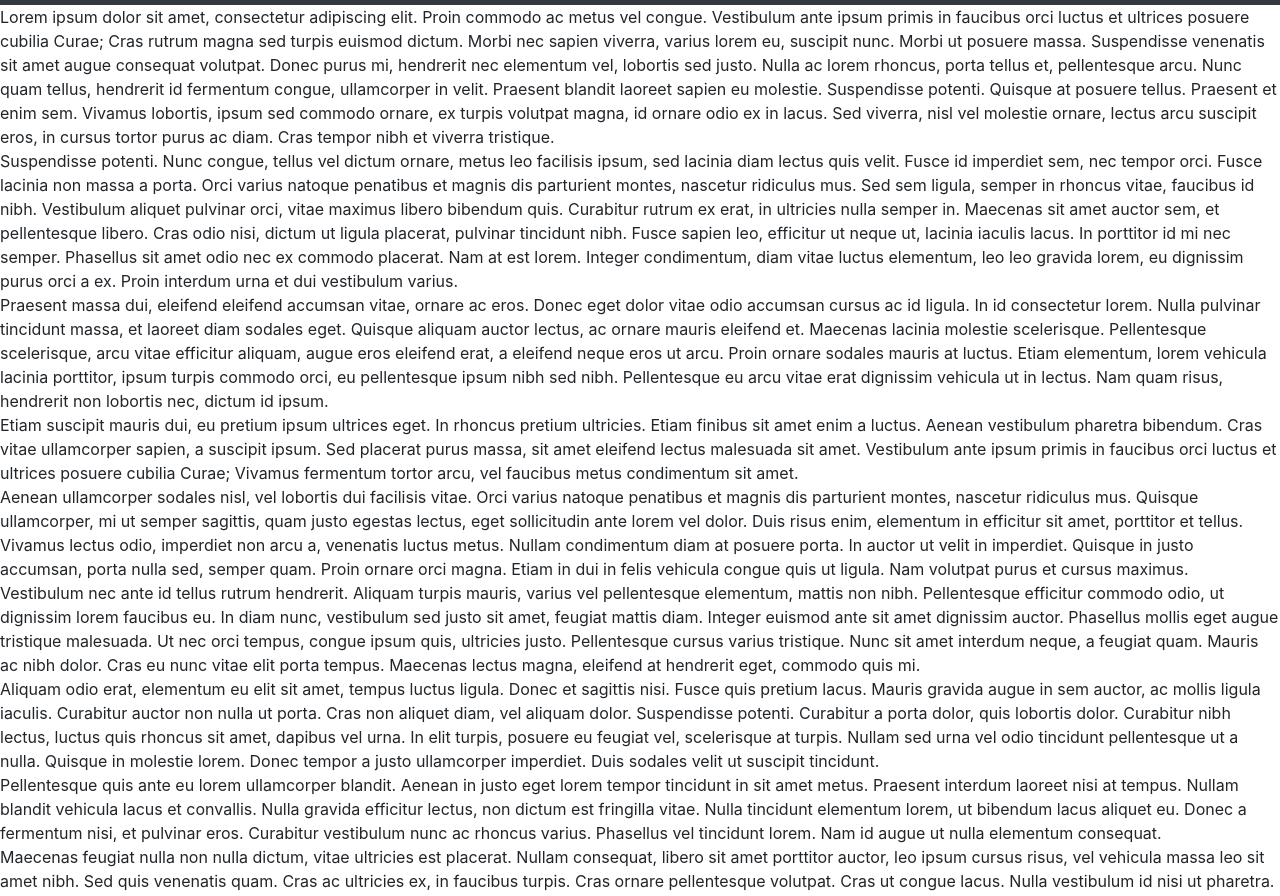
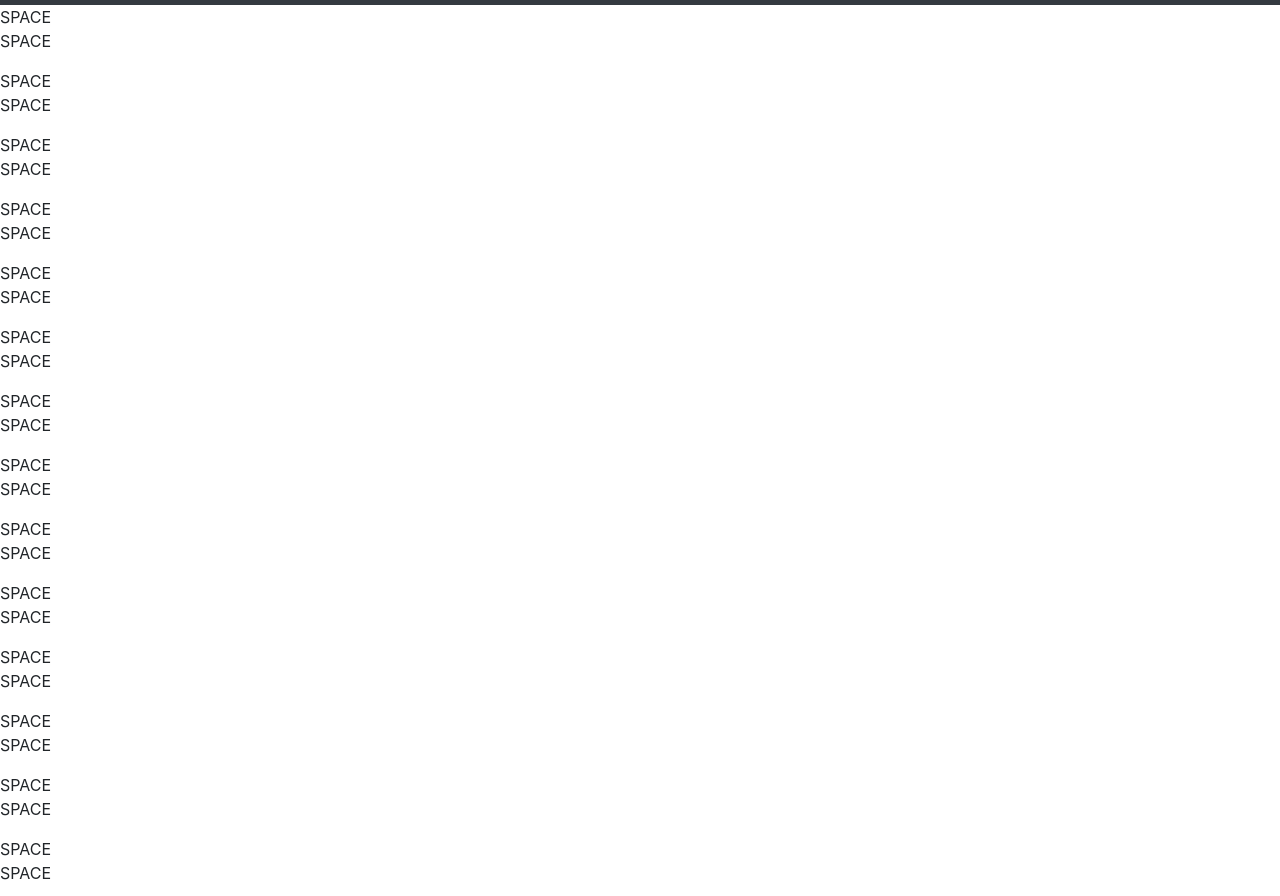
Before and after one commit to mikecl1041/mikecl1041.github.io, a plain HTML site: page index.html in a window 1280 px wide. Shown: the part 51-947 px from the top of the page. Drawn offline with nearby package versions, Linux system fonts and the light colour scheme.

Commit message:
Sall Update

```diff
--- a/index.html
+++ b/index.html
@@ -20,27 +20,123 @@
 </nav>
 
 <p>
-  Lorem ipsum dolor sit amet, consectetur adipiscing elit. Proin commodo ac metus vel congue. Vestibulum ante ipsum primis in faucibus orci luctus et ultrices posuere cubilia Curae; Cras rutrum magna sed turpis euismod dictum. Morbi nec sapien viverra, varius lorem eu, suscipit nunc. Morbi ut posuere massa. Suspendisse venenatis sit amet augue consequat volutpat. Donec purus mi, hendrerit nec elementum vel, lobortis sed justo. Nulla ac lorem rhoncus, porta tellus et, pellentesque arcu. Nunc quam tellus, hendrerit id fermentum congue, ullamcorper in velit. Praesent blandit laoreet sapien eu molestie. Suspendisse potenti. Quisque at posuere tellus. Praesent et enim sem. Vivamus lobortis, ipsum sed commodo ornare, ex turpis volutpat magna, id ornare odio ex in lacus. Sed viverra, nisl vel molestie ornare, lectus arcu suscipit eros, in cursus tortor purus ac diam. Cras tempor nibh et viverra tristique.<br>
-
-Suspendisse potenti. Nunc congue, tellus vel dictum ornare, metus leo facilisis ipsum, sed lacinia diam lectus quis velit. Fusce id imperdiet sem, nec tempor orci. Fusce lacinia non massa a porta. Orci varius natoque penatibus et magnis dis parturient montes, nascetur ridiculus mus. Sed sem ligula, semper in rhoncus vitae, faucibus id nibh. Vestibulum aliquet pulvinar orci, vitae maximus libero bibendum quis. Curabitur rutrum ex erat, in ultricies nulla semper in. Maecenas sit amet auctor sem, et pellentesque libero. Cras odio nisi, dictum ut ligula placerat, pulvinar tincidunt nibh. Fusce sapien leo, efficitur ut neque ut, lacinia iaculis lacus. In porttitor id mi nec semper. Phasellus sit amet odio nec ex commodo placerat. Nam at est lorem. Integer condimentum, diam vitae luctus elementum, leo leo gravida lorem, eu dignissim purus orci a ex. Proin interdum urna et dui vestibulum varius.<br>
-
-Praesent massa dui, eleifend eleifend accumsan vitae, ornare ac eros. Donec eget dolor vitae odio accumsan cursus ac id ligula. In id consectetur lorem. Nulla pulvinar tincidunt massa, et laoreet diam sodales eget. Quisque aliquam auctor lectus, ac ornare mauris eleifend et. Maecenas lacinia molestie scelerisque. Pellentesque scelerisque, arcu vitae efficitur aliquam, augue eros eleifend erat, a eleifend neque eros ut arcu. Proin ornare sodales mauris at luctus. Etiam elementum, lorem vehicula lacinia porttitor, ipsum turpis commodo orci, eu pellentesque ipsum nibh sed nibh. Pellentesque eu arcu vitae erat dignissim vehicula ut in lectus. Nam quam risus, hendrerit non lobortis nec, dictum id ipsum.<br>
-
-Etiam suscipit mauris dui, eu pretium ipsum ultrices eget. In rhoncus pretium ultricies. Etiam finibus sit amet enim a luctus. Aenean vestibulum pharetra bibendum. Cras vitae ullamcorper sapien, a suscipit ipsum. Sed placerat purus massa, sit amet eleifend lectus malesuada sit amet. Vestibulum ante ipsum primis in faucibus orci luctus et ultrices posuere cubilia Curae; Vivamus fermentum tortor arcu, vel faucibus metus condimentum sit amet.<br>
-
-Aenean ullamcorper sodales nisl, vel lobortis dui facilisis vitae. Orci varius natoque penatibus et magnis dis parturient montes, nascetur ridiculus mus. Quisque ullamcorper, mi ut semper sagittis, quam justo egestas lectus, eget sollicitudin ante lorem vel dolor. Duis risus enim, elementum in efficitur sit amet, porttitor et tellus. Vivamus lectus odio, imperdiet non arcu a, venenatis luctus metus. Nullam condimentum diam at posuere porta. In auctor ut velit in imperdiet. Quisque in justo accumsan, porta nulla sed, semper quam. Proin ornare orci magna. Etiam in dui in felis vehicula congue quis ut ligula. Nam volutpat purus et cursus maximus.<br>
-
-Vestibulum nec ante id tellus rutrum hendrerit. Aliquam turpis mauris, varius vel pellentesque elementum, mattis non nibh. Pellentesque efficitur commodo odio, ut dignissim lorem faucibus eu. In diam nunc, vestibulum sed justo sit amet, feugiat mattis diam. Integer euismod ante sit amet dignissim auctor. Phasellus mollis eget augue tristique malesuada. Ut nec orci tempus, congue ipsum quis, ultricies justo. Pellentesque cursus varius tristique. Nunc sit amet interdum neque, a feugiat quam. Mauris ac nibh dolor. Cras eu nunc vitae elit porta tempus. Maecenas lectus magna, eleifend at hendrerit eget, commodo quis mi.<br>
-
-Aliquam odio erat, elementum eu elit sit amet, tempus luctus ligula. Donec et sagittis nisi. Fusce quis pretium lacus. Mauris gravida augue in sem auctor, ac mollis ligula iaculis. Curabitur auctor non nulla ut porta. Cras non aliquet diam, vel aliquam dolor. Suspendisse potenti. Curabitur a porta dolor, quis lobortis dolor. Curabitur nibh lectus, luctus quis rhoncus sit amet, dapibus vel urna. In elit turpis, posuere eu feugiat vel, scelerisque at turpis. Nullam sed urna vel odio tincidunt pellentesque ut a nulla. Quisque in molestie lorem. Donec tempor a justo ullamcorper imperdiet. Duis sodales velit ut suscipit tincidunt.<br>
-
-Pellentesque quis ante eu lorem ullamcorper blandit. Aenean in justo eget lorem tempor tincidunt in sit amet metus. Praesent interdum laoreet nisi at tempus. Nullam blandit vehicula lacus et convallis. Nulla gravida efficitur lectus, non dictum est fringilla vitae. Nulla tincidunt elementum lorem, ut bibendum lacus aliquet eu. Donec a fermentum nisi, et pulvinar eros. Curabitur vestibulum nunc ac rhoncus varius. Phasellus vel tincidunt lorem. Nam id augue ut nulla elementum consequat.<br>
-
-Maecenas feugiat nulla non nulla dictum, vitae ultricies est placerat. Nullam consequat, libero sit amet porttitor auctor, leo ipsum cursus risus, vel vehicula massa leo sit amet nibh. Sed quis venenatis quam. Cras ac ultricies ex, in faucibus turpis. Cras ornare pellentesque volutpat. Cras ut congue lacus. Nulla vestibulum id nisi ut pharetra. Quisque sagittis a nisl nec gravida. Curabitur condimentum, tortor eget volutpat consectetur, metus erat mollis diam, ac rhoncus lacus dolor eget est. Integer pharetra vitae turpis tristique cursus. Aliquam quis suscipit orci, id lobortis nulla.<br>
-
-Integer vel nulla porttitor massa ultricies efficitur a rutrum ligula. Cras dignissim nibh facilisis, congue enim nec, lacinia felis. Aenean cursus hendrerit mattis. Phasellus in nisi consectetur, iaculis risus ut, fringilla odio. Aenean feugiat, augue eu eleifend sagittis, neque arcu eleifend mi, ut ornare ex orci in sem. Donec rhoncus aliquam fermentum. Curabitur a tempor nibh. Ut rutrum gravida enim, sit amet tempor nisl iaculis vel. In congue enim in lectus pulvinar, nec gravida purus ornare. Donec cursus dignissim interdum. Etiam molestie ante ac dui rutrum dignissim. Cras nec purus varius, commodo nunc quis, placerat eros.<br>
+  SPACE
+  <br>
+  SPACE
+  <br>
 </p>
 
+<p>
+  SPACE
+  <br>
+  SPACE
+  <br>
+</p>
+
+<p>
+  SPACE
+  <br>
+  SPACE
+  <br>
+</p>
+
+<p>
+  SPACE
+  <br>
+  SPACE
+  <br>
+</p>
+
+<p>
+  SPACE
+  <br>
+  SPACE
+  <br>
+</p>
+
+<p>
+  SPACE
+  <br>
+  SPACE
+  <br>
+</p>
+
+<p>
+  SPACE
+  <br>
+  SPACE
+  <br>
+</p>
+
+<p>
+  SPACE
+  <br>
+  SPACE
+  <br>
+</p>
+
+<p>
+  SPACE
+  <br>
+  SPACE
+  <br>
+</p>
+
+<p>
+  SPACE
+  <br>
+  SPACE
+  <br>
+</p>
+
+<p>
+  SPACE
+  <br>
+  SPACE
+  <br>
+</p>
+
+<p>
+  SPACE
+  <br>
+  SPACE
+  <br>
+</p>
+
+<p>
+  SPACE
+  <br>
+  SPACE
+  <br>
+</p>
+
+<p>
+  SPACE
+  <br>
+  SPACE
+  <br>
+</p>
+
+<p>
+  SPACE
+  <br>
+  SPACE
+  <br>
+</p>
+
+<p>
+  SPACE
+  <br>
+  SPACE
+  <br>
+</p>
+
+<p>
+  SPACE
+  <br>
+  SPACE
+  <br>
+</p>
 <script src="https://ajax.googleapis.com/ajax/libs/jquery/3.2.1/jquery.min.js"></script>
 <script src="js/jQuery.js"></script>
 <script src="https://code.jquery.com/jquery-3.2.1.slim.min.js" integrity="sha384-KJ3o2DKtIkvYIK3UENzmM7KCkRr/rE9/Qpg6aAZGJwFDMVNA/GpGFF93hXpG5KkN" crossorigin="anonymous"></script>
```
